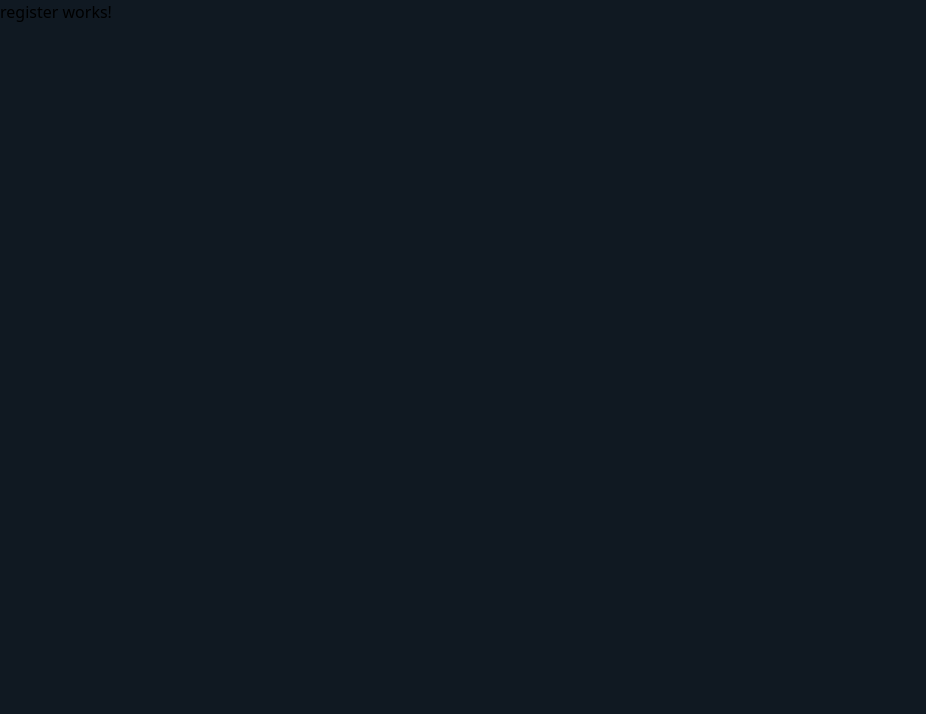
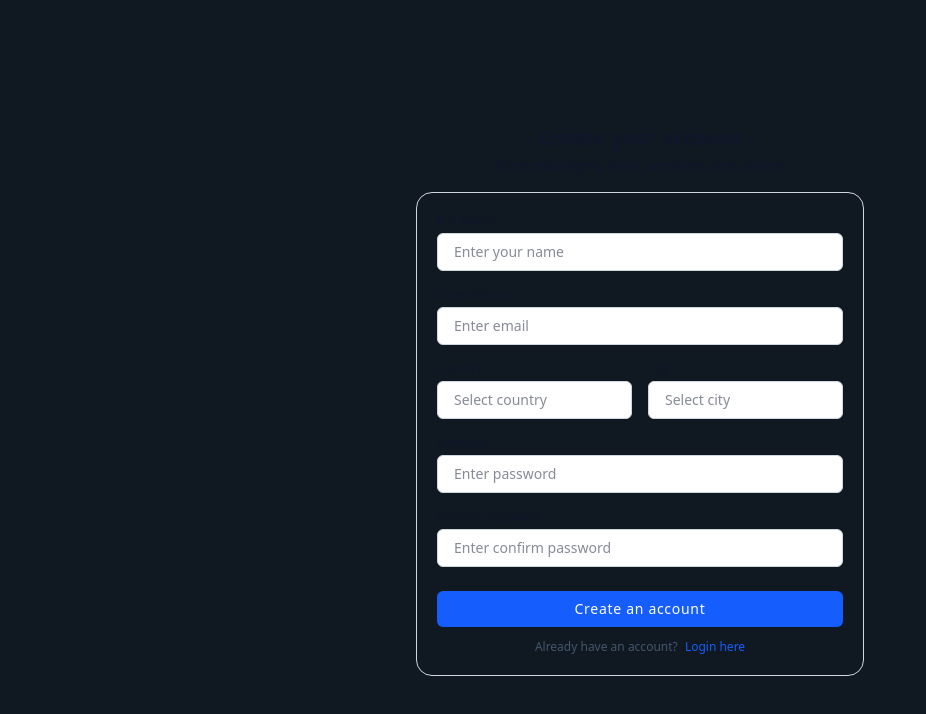
Before and after one commit to Mu7ammedNasser/ecommerce-user-frontend, an Angular app: page /register in a window 1280 px wide. Shown: the top 714 px of the page, without its empty margins (0-926 px from the left). Built offline with nearby package versions, Linux system fonts and the light colour scheme.

Commit message:
add register form ui

```diff
--- a/src/app/Components/register/register.html
+++ b/src/app/Components/register/register.html
@@ -1 +1,85 @@
-<p>register works!</p>
+<div class="flex flex-col justify-center items-center min-h-screen p-2">
+    <h1 class="text-xl font-semibold text-slate-900 text-center mb-1">Create your account</h1>
+    <p class="text-sm font-semibold text-slate-900 text-center mb-4">Start managing your products and orders</p>
+
+    <div class="max-w-md w-full mx-auto border border-gray-300 rounded-2xl p-5">
+        <form>
+            <div class="space-y-4">
+                <div>
+                    <label class="text-slate-900 text-xs font-medium mb-1 block">Full Name</label>
+                    <input name="name" type="text"
+                        class="text-slate-900 bg-white border border-gray-300 w-full text-sm px-4 py-2 rounded-md outline-blue-500"
+                        placeholder="Enter your name" />
+                </div>
+                <div>
+                    <label class="text-slate-900 text-xs font-medium mb-1 block">Email Address</label>
+                    <input name="email" type="text"
+                        class="text-slate-900 bg-white border border-gray-300 w-full text-sm px-4 py-2 rounded-md outline-blue-500"
+                        placeholder="Enter email" />
+                </div>
+
+                <div class="flex gap-4">
+                    <div class="flex-1">
+                        <label class="text-slate-900 text-xs font-medium mb-1 block">Country</label>
+                        <input list="countries" placeholder="Select country"
+                            class="text-slate-900 bg-white border border-gray-300 w-full text-sm px-4 py-2 rounded-md outline-blue-500" />
+                        <datalist id="countries">
+                            <option value="Egypt">
+                            <option value="Egypt2">
+                            <option value="Egypt3">
+                            <option value="Egypt4">
+                            <option value="Egypt5">
+                            <option value="Egypt6">
+
+                                <!-- Add more as needed -->
+                        </datalist>
+                    </div>
+                    <div class="flex-1">
+                        <label class="text-slate-900 text-xs font-medium mb-1 block">City</label>
+                        <input list="cities" placeholder="Select city"
+                            class="text-slate-900 bg-white border border-gray-300 w-full text-sm px-4 py-2 rounded-md outline-blue-500" />
+                        <datalist id="cities">
+                            <option value="Cairo">
+                            <option value="Alexandria">
+                            <option value="Giza">
+                            <option value="Cairo">
+                            <option value="Alexandria">
+                            <option value="Giza">
+                        </datalist>
+                    </div>
+                </div>
+
+                <div>
+                    <label class="text-slate-900 text-xs font-medium mb-1 block">Password</label>
+                    <input name="password" type="password"
+                        class="text-slate-900 bg-white border border-gray-300 w-full text-sm px-4 py-2 rounded-md outline-blue-500"
+                        placeholder="Enter password" />
+                </div>
+                <div>
+                    <label class="text-slate-900 text-xs font-medium mb-1 block">Confirm Password</label>
+                    <input name="cpassword" type="password"
+                        class="text-slate-900 bg-white border border-gray-300 w-full text-sm px-4 py-2 rounded-md outline-blue-500"
+                        placeholder="Enter confirm password" />
+                </div>
+
+                <!-- <div class="flex items-center pt-1">
+                    <input id="remember-me" name="remember-me" type="checkbox"
+                        class="h-4 w-4 shrink-0 text-blue-600 focus:ring-blue-500 border-gray-300 rounded" />
+                    <label for="remember-me" class="text-slate-600 ml-3 block text-xs">
+                        I accept the <a href="javascript:void(0);"
+                            class="text-blue-600 font-medium hover:underline ml-1">Terms and Conditions</a>
+                    </label>
+                </div> -->
+            </div>
+
+            <div class="mt-6">
+                <button type="button"
+                    class="w-full py-2 px-4 text-sm tracking-wider font-medium rounded-md text-white bg-blue-600 hover:bg-blue-700 focus:outline-none cursor-pointer">
+                    Create an account
+                </button>
+            </div>
+            <p class="text-slate-600 text-xs mt-3 text-center">Already have an account? <a href="javascript:void(0);"
+                    class="text-blue-600 font-medium hover:underline ml-1">Login here</a></p>
+        </form>
+    </div>
+</div>
```
